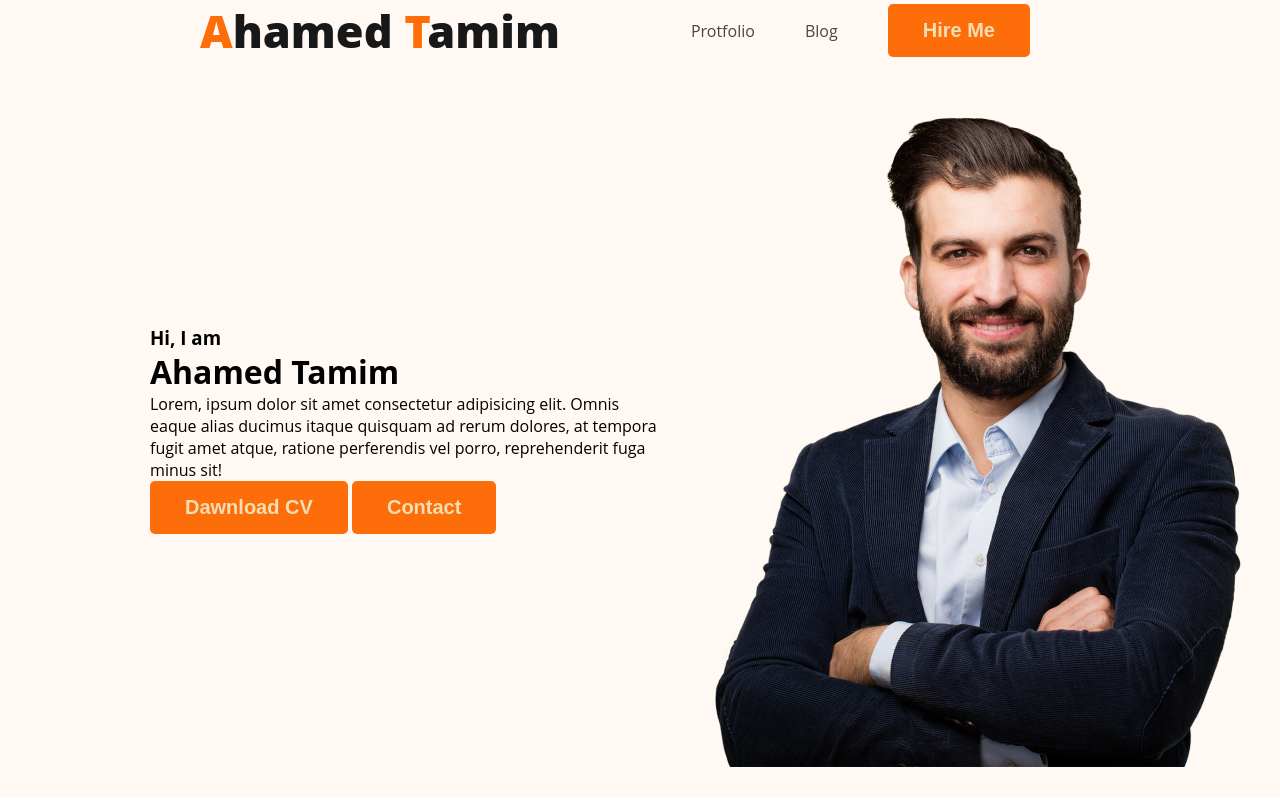
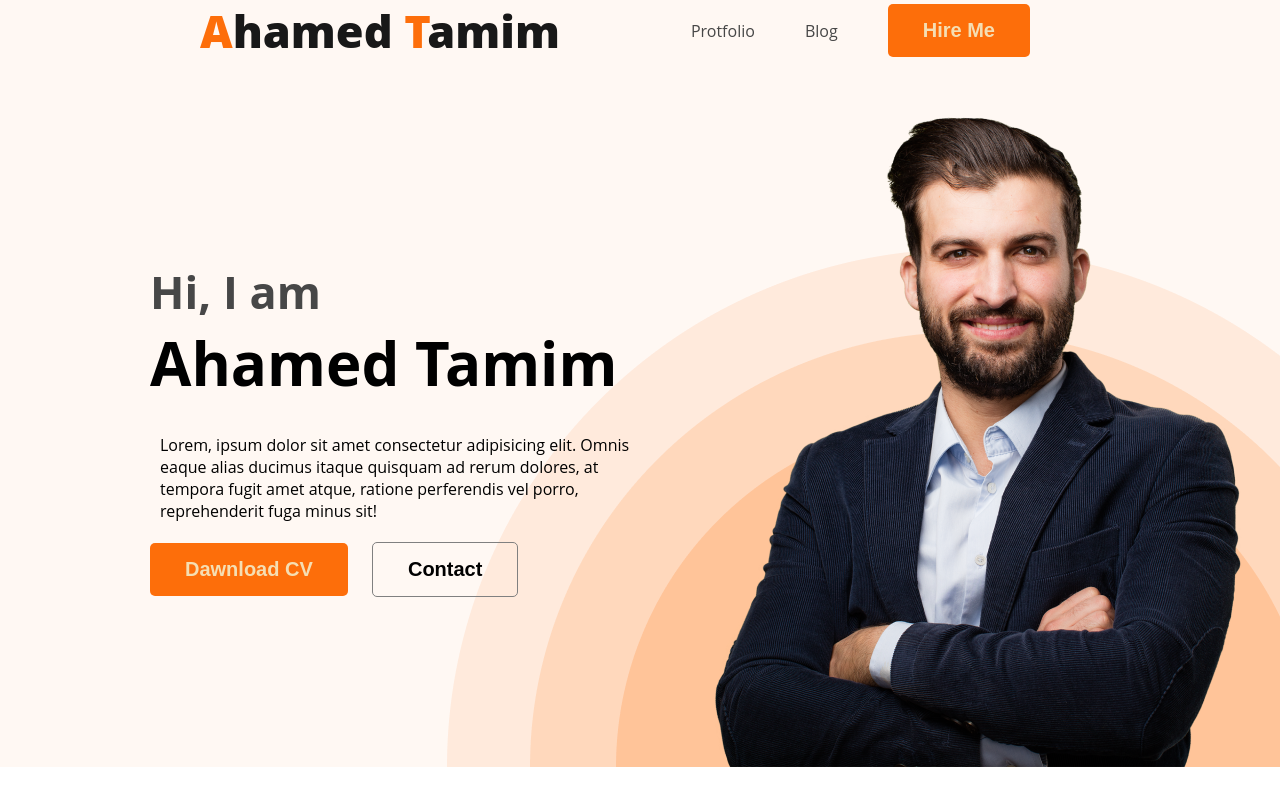
Before and after one commit to tamimahamed23/MyProtfolio, a plain HTML site: page index.html in a window 1280 px wide. Drawn offline with Linux system fonts and the light colour scheme.

Commit message:
Complite Header Section now eddit main section

```diff
--- a/index.html
+++ b/index.html
@@ -21,9 +21,9 @@
          <div class="banner-content">
             <h3 class="banner-greeting">Hi, I am</h3>
             <h1 class="banner-title">Ahamed Tamim</h1>
-            <p>Lorem, ipsum dolor sit amet consectetur adipisicing elit. Omnis eaque alias ducimus itaque quisquam ad rerum dolores, at tempora fugit amet atque, ratione perferendis vel porro, reprehenderit fuga minus sit!</p>
+            <p class="banner-para">Lorem, ipsum dolor sit amet consectetur adipisicing elit. Omnis eaque alias ducimus itaque quisquam ad rerum dolores, at tempora fugit amet atque, ratione perferendis vel porro, reprehenderit fuga minus sit!</p>
             <button class="btn-primary">Dawnload CV</button>
-            <button class="btn-primary">Contact</button>
+            <button class="btn-primary" id="banner-btn">Contact</button>
          </div>
          <img class="profile-pic" src="images/hardy.png" alt="">
         </div>
--- a/style.css
+++ b/style.css
@@ -62,13 +62,42 @@ nav a{
 
 .header{
     background:#FFF8F3;
+    background-image: url(images/header_bg.png);
+    background-repeat: no-repeat;
+    background-position: bottom right;
 }
 .banner{
-    padding: 30px 30px 30px 150px;
+    padding: 30px 30px 0px 150px;
     display: flex;
     align-items: center;
+    justify-content: space-between;
+
+
 
 }
-.banner.profile-pic{
-    width:500px;
+.banner-content{
+    max-width: 500px;
 }
+.banner-greeting{
+    font-size: 45px;
+    color: #474747;
+    margin-bottom: 0;
+}
+
+.banner-title{
+    font-size:60px;
+    font-weight: 700px;
+    margin-bottom: 20px;;
+
+}
+.banner-para{
+    padding:10px;
+    justify-content: last baseline;
+    margin-bottom: 10px;;
+}
+#banner-btn{
+    background:none;
+    color:black;
+    margin-left:20px;
+    border: 1px solid gray;;
+}
```
